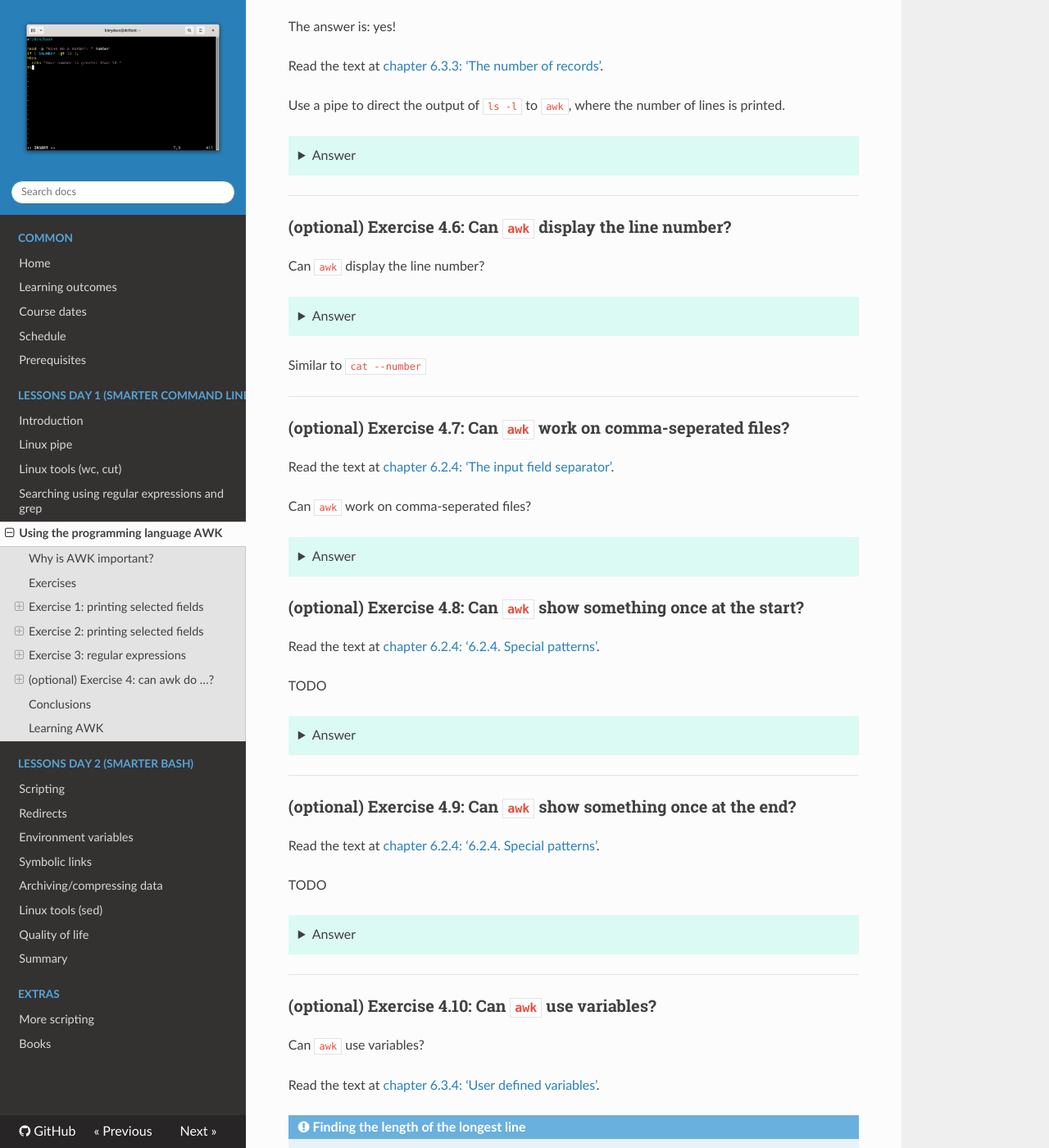
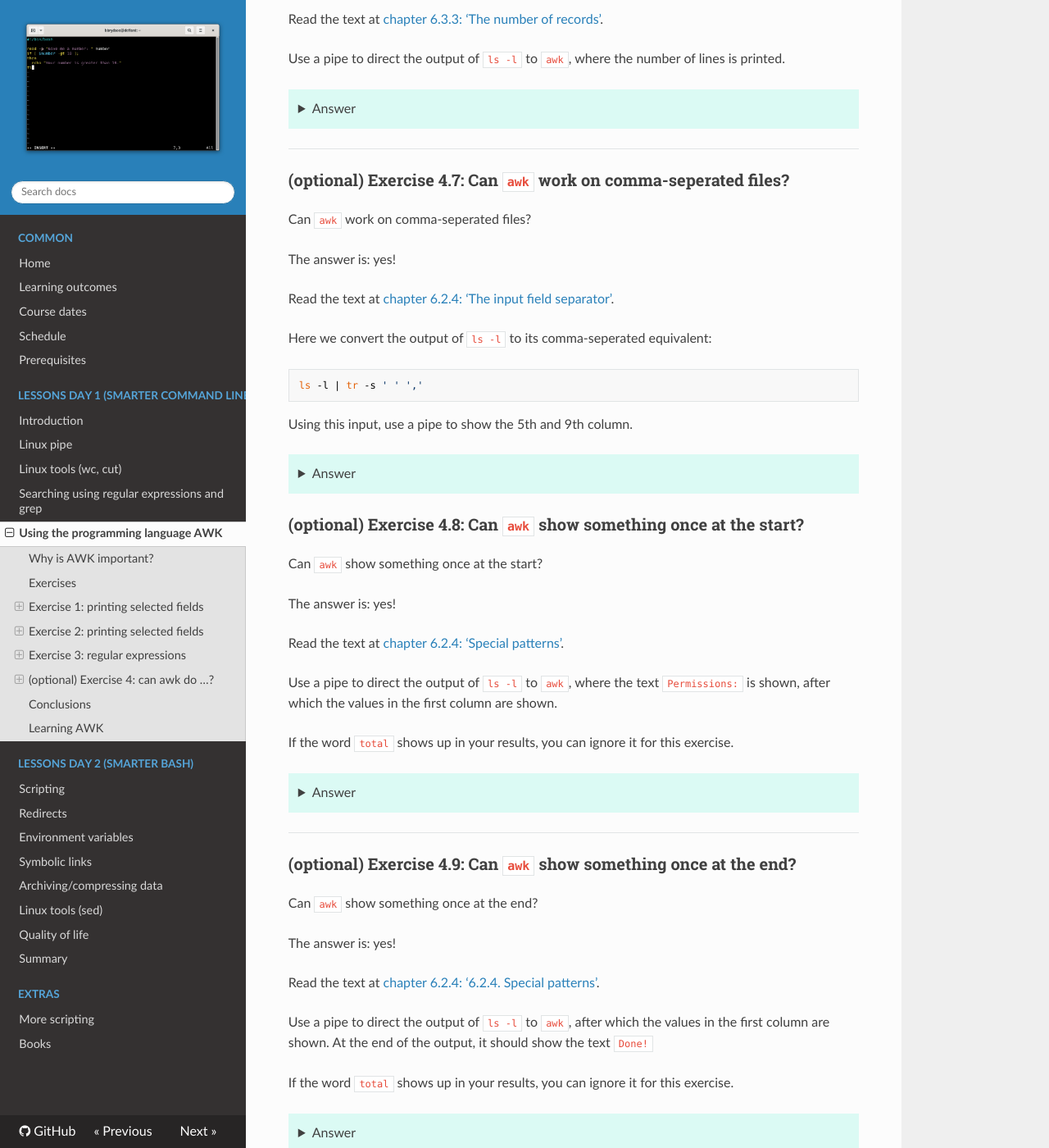
Before and after one commit to UPPMAX/linux-command-line-201, an MkDocs documentation site: the page built from docs/sessions/awk/README.md, in a window 1280 px wide and 1400 px high, scrolled down 6085 px. Shown: the whole window at 82% size. Built offline with MkDocs 1.6.1, drawn with Linux system fonts in a browser that asks for light colours; nearby versions of some CDN libraries; some of the changed text lies outside the part shown.

Commit message:
Draft of awk

````diff
--- a/docs/sessions/awk/README.md
+++ b/docs/sessions/awk/README.md
@@ -577,22 +577,26 @@ where the whole line is printed.
 
 Can `awk` display the line number?
 
+Read the text at
+[chapter 6.3.3: 'The number of records'](https://tldp.org/LDP/Bash-Beginners-Guide/html/sect_06_03.html#sect_06_03_03).
+
 The answer is: yes!
 
-To do so, print the variable `NR`, as shown in the (useless)
-program below:
-
-```bash
-awk '{ print NR }'
-```
-
 Use a pipe to direct the output of `ls -l` to `awk`,
-where the line number and the value in the first column are printed
+where the line number and the values in the first are printed
 
 ??? tip "Answer"
 
     ```bash
     ls -l | awk '{ print NR,$1 }'
+    ```
+
+    When printing the content of a file, with number lines,
+    use can use both `awk` and `cat`:
+
+    ```bash
+    ls -l | awk '{ print NR,$0 }'
+    ls -l | cat --number
     ```
 
 ---
@@ -700,66 +704,96 @@ where the number of lines is printed.
 
 ---
 
-### (optional) Exercise 4.6: Can `awk` display the line number?
+### (optional) Exercise 4.7: Can `awk` work on comma-seperated files?
 
-Can `awk` display the line number?
+Can `awk` work on comma-seperated files?
+
+The answer is: yes!
+
+Read the text at
+[chapter 6.2.4: 'The input field separator'](https://tldp.org/LDP/Bash-Beginners-Guide/html/sect_06_03.html#sect_06_03_01).
+
+Here we convert the output of `ls -l` to its comma-seperated
+equivalent:
+
+```bash
+ls -l | tr -s ' ' ','
+```
+
+Using this input, use a pipe to show the 5th and 9th column.
 
 ??? tip "Answer"
 
     ```bash
-    $ awk '{print NR,$0}' file.dat
-    ```
-
-Similar to `cat --number`
-
----
-
-### (optional) Exercise 4.7: Can `awk` work on comma-seperated files?
-
-Read the text at
-[chapter 6.2.4: 'The input field separator'](https://tldp.org/LDP/Bash-Beginners-Guide/html/sect_06_03.html#sect_06_03_01).
-
-Can `awk` work on comma-seperated files?
-
-??? tip "Answer"
-
-    ```bash
-    $ awk 'BEGIN { FS="," } {print NR,$0}' file.dat
+    ls -l | tr -s ' ' ',' | awk 'BEGIN { FS="," } { print $5, $9 }'
     ```
 
     Alternatively;
 
     ```bash
-    $ awk --field-separator "," '{print NR,$0}' file.dat
+    ls -l | tr -s ' ' ',' | awk --field-separator "," '{ print $5, $9 }'
     ```
 
 
 ### (optional) Exercise 4.8: Can `awk` show something once at the start?
 
+Can `awk` show something once at the start?
+
+The answer is: yes!
+
 Read the text at
-[chapter 6.2.4: '6.2.4. Special patterns'](https://tldp.org/LDP/Bash-Beginners-Guide/html/sect_06_02.html#sect_06_02_04).
+[chapter 6.2.4: 'Special patterns'](https://tldp.org/LDP/Bash-Beginners-Guide/html/sect_06_02.html#sect_06_02_04).
 
-TODO
+Use a pipe to direct the output of `ls -l` to `awk`,
+where the text `Permissions:` is shown, after which
+the values in the first column are shown.
+
+If the word `total` shows up in your results, you can ignore it
+for this exercise.
 
 ??? tip "Answer"
 
     ```bash
-    $ awk { BEGIN { print "Counting ..."} { print NR } }' file.dat
+    ls -l | awk 'BEGIN { print "Permissions:" } { print $1 }'
+    ```
+
+    If you do not want `total` in your results,
+    use a regular expression for 'lines starting with a d or a dash':
+
+    ```bash
+    ls -l | awk 'BEGIN { print "Permissions:" } /^[d\-]/ { print $1 }'
     ```
 
 ---
 
 ### (optional) Exercise 4.9: Can `awk` show something once at the end?
 
+Can `awk` show something once at the end?
+
+The answer is: yes!
+
 Read the text at
 [chapter 6.2.4: '6.2.4. Special patterns'](https://tldp.org/LDP/Bash-Beginners-Guide/html/sect_06_02.html#sect_06_02_04).
 
-TODO
+Use a pipe to direct the output of `ls -l` to `awk`,
+after which
+the values in the first column are shown.
+At the end of the output, it should show the text `Done!`
+
+If the word `total` shows up in your results, you can ignore it
+for this exercise.
 
 ??? tip "Answer"
 
     ```bash
-    $ awk { { print NR } END { print "Counting ..."} }' file.dat
+    ls -l | awk '{ print $1 } END { print "Done!" }'
+    ```
+
+    If you do not want `total` in your results,
+    use a regular expression for 'lines starting with a d or a dash':
+
+    ```bash
+    ls -l | awk '/^[d\-]/ { print $1 } END { print "Done!" }'
     ```
 
 ---
@@ -768,19 +802,19 @@ TODO
 
 Can `awk` use variables?
 
+The answer is: yes!
+
 Read the text at
 [chapter 6.3.4: 'User defined variables'](https://tldp.org/LDP/Bash-Beginners-Guide/html/sect_06_03.html#sect_06_03_04).
 
-!!! note "Finding the length of the longest line"
+Use a pipe to direct the output of `ls -l` to `awk`.
+Sum the values of the 5th column and show it
 
-
-    <!-- markdownlint-disable MD013 --><!-- A bash one-liner cannot be split up over lines, hence will break 80 characters per line -->
+??? tip "Answer"
 
     ```bash
-    $ awk '{ BEGIN { max = 0 } { if (length($0) > max) max = length($0) } } END { print max }' file.dat
+    ls -l | awk 'BEGIN { sum = 0 } { sum = sum + $5 } END { print sum }'
     ```
-
-    <!-- markdownlint-enable MD013 -->
 
 ---
 
````
